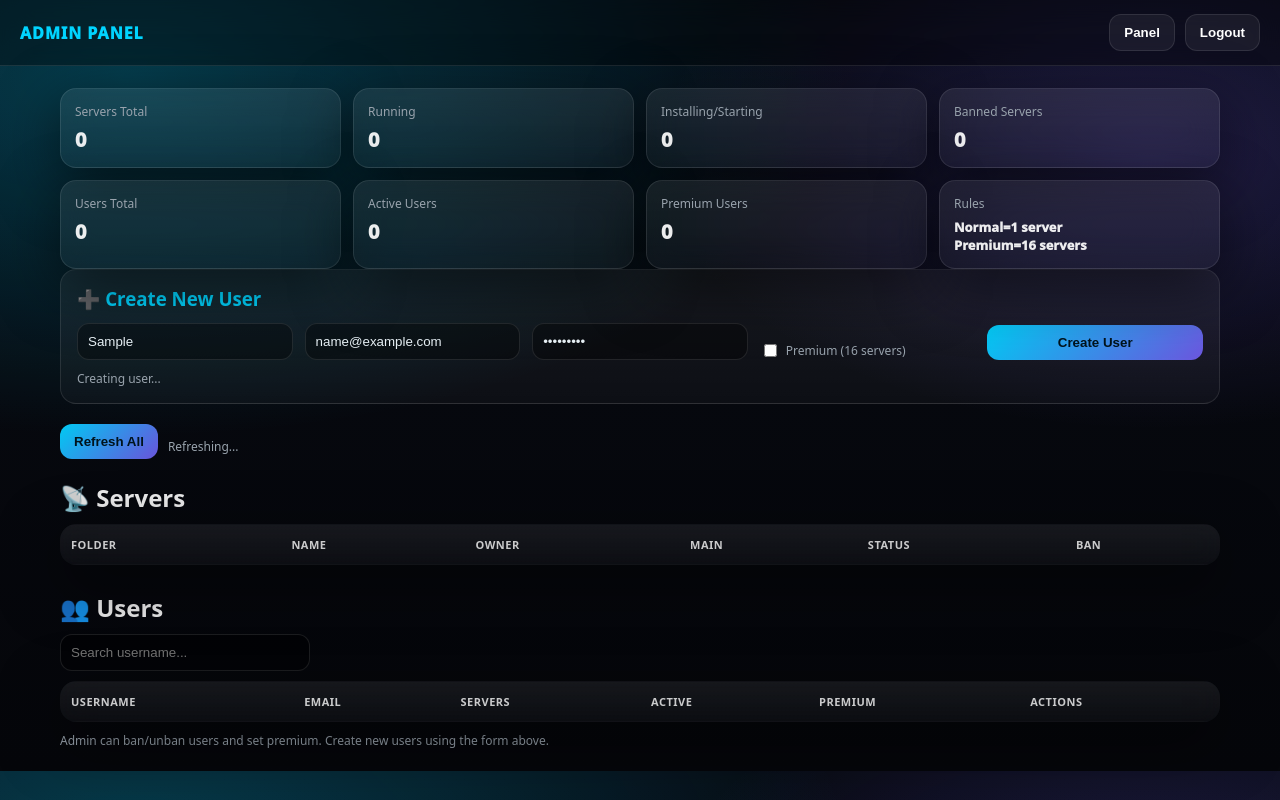
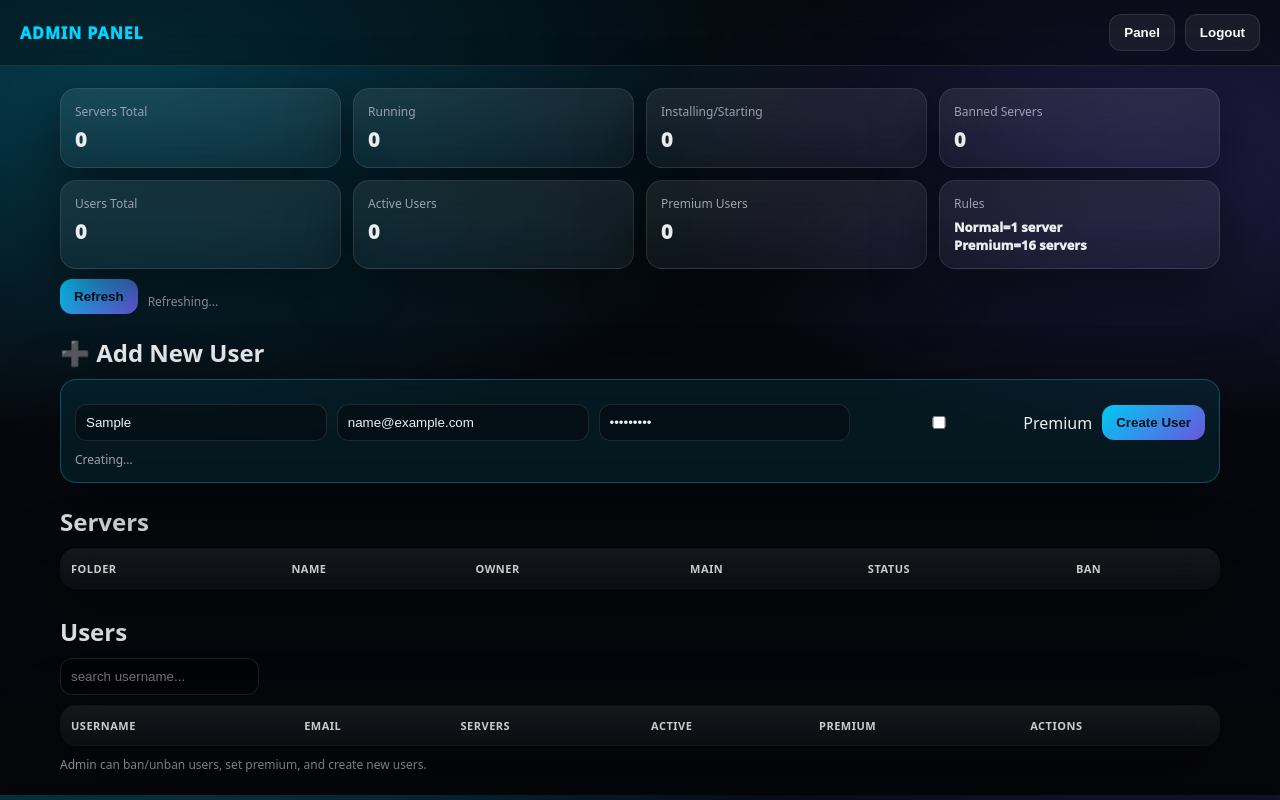
Before and after one commit to saadbelhioual102-sketch/RAGNAR-HOST1, a plain HTML site: page admin.html in a window 1280 px wide. Both pictures are taken after typing "Sample", "name@example.com", "Sample123" into the empty fields and a click on the button "Create User". Drawn offline with Linux system fonts and the light colour scheme; no server answers.

Commit message:
Update admin.html

```diff
--- a/admin.html
+++ b/admin.html
@@ -34,13 +34,10 @@
     .tag.ok{color:var(--ok)} .tag.bad{color:var(--danger)} .tag.mid{color:var(--warn)}
     .actions button{margin-right:6px;margin-top:4px}
     .row{display:flex;gap:10px;flex-wrap:wrap;align-items:center;margin:10px 0}
-    input, select{padding:10px;border-radius:12px;border:1px solid var(--border);background:rgba(0,0,0,.35);color:#e9f2f7;outline:none}
+    input{padding:10px;border-radius:12px;border:1px solid var(--border);background:rgba(0,0,0,.35);color:#e9f2f7;outline:none}
     .msg{margin-top:10px;color:var(--muted);font-size:12px}
-    .create-box{background:linear-gradient(180deg, rgba(255,255,255,.07), rgba(255,255,255,.03));border:1px solid var(--border);border-radius:16px;padding:16px;margin-bottom:20px}
-    .create-box h3{margin:0 0 12px 0;color:var(--accent)}
-    .create-grid{display:flex;gap:12px;flex-wrap:wrap;align-items:flex-end}
-    .create-grid .field{flex:1;min-width:140px}
-    .create-grid label{display:flex;align-items:center;gap:6px;font-size:12px;color:var(--muted)}
+    .new-user-card{background:rgba(0,212,255,.08);border:1px solid rgba(0,212,255,.3);margin-bottom:20px}
+    .new-user-card input{width:auto;flex:1;min-width:150px}
   </style>
 </head>
 <body>
@@ -53,7 +50,6 @@
   </div>
 
   <div class="wrap">
-    <!-- Stats -->
     <div class="grid">
       <div class="card"><div class="k">Servers Total</div><div class="v" id="st_total">0</div></div>
       <div class="card"><div class="k">Running</div><div class="v" id="st_run">0</div></div>
@@ -68,52 +64,43 @@
       <div class="card"><div class="k">Rules</div><div class="v" style="font-size:13px">Normal=1 server<br>Premium=16 servers</div></div>
     </div>
 
-    <!-- Create New User Section -->
-    <div class="create-box">
-      <h3>➕ Create New User</h3>
-      <div class="create-grid">
-        <div class="field">
-          <input type="text" id="newUsername" placeholder="Username" style="width:100%">
-        </div>
-        <div class="field">
-          <input type="email" id="newEmail" placeholder="Email" style="width:100%">
-        </div>
-        <div class="field">
-          <input type="password" id="newPassword" placeholder="Password (min 6)" style="width:100%">
-        </div>
-        <div class="field">
-          <label>
-            <input type="checkbox" id="newPremium"> Premium (16 servers)
-          </label>
-        </div>
-        <div class="field">
-          <button class="btn btn-accent" onclick="createUser()" style="width:100%">Create User</button>
-        </div>
-      </div>
-      <div id="createMsg" class="msg"></div>
-    </div>
-
     <div class="row">
-      <button class="btn btn-accent" onclick="refreshAll()">Refresh All</button>
+      <button class="btn btn-accent" onclick="refreshAll()">Refresh</button>
       <span class="msg" id="msg"></span>
     </div>
 
-    <!-- Servers Table -->
-    <h2>📡 Servers</h2>
+    <h2>➕ Add New User</h2>
+    <div class="card new-user-card">
+      <div class="row">
+        <input type="text" id="newUsername" placeholder="Username" style="flex:1">
+        <input type="email" id="newEmail" placeholder="Email" style="flex:1">
+        <input type="password" id="newPassword" placeholder="Password" style="flex:1">
+        <label style="display:flex;align-items:center;gap:6px">
+          <input type="checkbox" id="newPremium"> Premium
+        </label>
+        <button class="btn btn-accent" onclick="createUser()">Create User</button>
+      </div>
+      <div class="msg" id="createMsg"></div>
+    </div>
+
+    <h2>Servers</h2>
     <table>
-      <thead><tr><th>Folder</th><th>Name</th><th>Owner</th><th>Main</th><th>Status</th><th>Ban</th></tr></thead>
+      <thead>
+        <tr><th>Folder</th><th>Name</th><th>Owner</th><th>Main</th><th>Status</th><th>Ban</th></tr>
+      </thead>
       <tbody id="serversT"></tbody>
     </table>
 
-    <!-- Users Table -->
-    <h2 style="margin-top:26px">👥 Users</h2>
-    <div class="row"><input id="searchUser" placeholder="Search username..." oninput="filterUsers()" style="width:250px"></div>
+    <h2 style="margin-top:26px">Users</h2>
+    <div class="row"><input id="searchUser" placeholder="search username..." oninput="filterUsers()"></div>
     <table>
-      <thead><tr><th>Username</th><th>Email</th><th>Servers</th><th>Active</th><th>Premium</th><th>Actions</th></tr></thead>
+      <thead>
+        <tr><th>Username</th><th>Email</th><th>Servers</th><th>Active</th><th>Premium</th><th>Actions</th></tr>
+      </thead>
       <tbody id="usersT"></tbody>
     </table>
 
-    <div class="msg">Admin can ban/unban users and set premium. Create new users using the form above.</div>
+    <div class="msg">Admin can ban/unban users, set premium, and create new users.</div>
   </div>
 
 <script>
@@ -131,13 +118,13 @@ async function refreshStats(){
   const r=await fetch('/api/admin/quickstats');
   const d=await r.json();
   const s=d.stats||{};
-  document.getElementById('st_total').textContent=s.servers_total||0;
-  document.getElementById('st_run').textContent=s.servers_running||0;
-  document.getElementById('st_ins').textContent=s.servers_installing||0;
-  document.getElementById('st_ban').textContent=s.servers_banned||0;
-  document.getElementById('u_total').textContent=s.users_total||0;
-  document.getElementById('u_active').textContent=s.users_active||0;
-  document.getElementById('u_premium').textContent=s.users_premium||0;
+  st_total.textContent=s.servers_total||0;
+  st_run.textContent=s.servers_running||0;
+  st_ins.textContent=s.servers_installing||0;
+  st_ban.textContent=s.servers_banned||0;
+  u_total.textContent=s.users_total||0;
+  u_active.textContent=s.users_active||0;
+  u_premium.textContent=s.users_premium||0;
 }
 
 async function refreshServers(){
@@ -147,27 +134,22 @@ async function refreshServers(){
   (d.servers||[]).forEach(s=>{
     t.innerHTML += `
       <tr>
-        <td>${escapeHtml(s.folder)}</td>
-        <td>${escapeHtml(s.display_name)}</td>
-        <td>${escapeHtml(s.owner)}</td>
-        <td>${escapeHtml(s.startup_file || '')}</td>
+        <td>${s.folder}</td>
+        <td>${s.display_name}</td>
+        <td>${s.owner}</td>
+        <td>${s.startup_file || ''}</td>
         <td>${tagStatus(s.status)}</td>
         <td class="actions">
           ${s.banned
-            ? `<button class="btn" onclick="banServer('${escapeAttr(s.key || s.folder)}', false)">Unban</button>`
-            : `<button class="btn" style="border-color:rgba(255,107,107,.35);color:var(--danger)" onclick="banServer('${escapeAttr(s.key || s.folder)}', true)">Ban</button>`}
+            ? `<button class="btn" onclick="banServer('${s.folder}', false)">Unban</button>`
+            : `<button class="btn" style="border-color:rgba(255,107,107,.35);color:var(--danger)" onclick="banServer('${s.folder}', true)">Ban</button>`}
         </td>
       </tr>`;
   });
 }
 
-async function banServer(folderOrKey, banned){
-  if(!confirm(banned ? 'Are you sure you want to BAN this server?' : 'Are you sure you want to UNBAN this server?')) return;
-  await fetch('/api/admin/server/ban',{
-    method:'POST',
-    headers:{'Content-Type':'application/json'},
-    body:JSON.stringify({key: folderOrKey, banned})
-  });
+async function banServer(folder, banned){
+  await fetch('/api/admin/server/ban',{method:'POST',headers:{'Content-Type':'application/json'},body:JSON.stringify({folder,banned})});
   refreshAll();
 }
 
@@ -183,105 +165,79 @@ function renderUsers(arr){
   arr.forEach(u=>{
     t.innerHTML += `
       <tr>
-        <td>${escapeHtml(u.username)}</td>
-        <td>${escapeHtml(u.email || '')}</td>
+        <td>${u.username}</td>
+        <td>${u.email || ''}</td>
         <td>${u.servers}</td>
         <td>${u.active ? '<span class="tag ok">ACTIVE</span>' : '<span class="tag bad">BANNED</span>'}</td>
         <td>${u.premium ? '<span class="tag ok">PREMIUM</span>' : '<span class="tag">NORMAL</span>'}</td>
         <td class="actions">
-          <button class="btn" onclick="setActive('${escapeAttr(u.username)}', ${!u.active})">${u.active ? 'Ban' : 'Unban'}</button>
-          <button class="btn" onclick="setPremium('${escapeAttr(u.username)}', ${!u.premium})">${u.premium ? 'Remove Premium' : 'Make Premium'}</button>
+          <button class="btn" onclick="setActive('${u.username}', ${u.active ? 'false':'true'})">${u.active ? 'Ban' : 'Unban'}</button>
+          <button class="btn" onclick="setPremium('${u.username}', ${u.premium ? 'false':'true'})">${u.premium ? 'Remove Premium' : 'Make Premium'}</button>
         </td>
       </tr>`;
   });
 }
 
+async function createUser(){
+  const username=document.getElementById('newUsername').value.trim();
+  const email=document.getElementById('newEmail').value.trim();
+  const password=document.getElementById('newPassword').value;
+  const premium=document.getElementById('newPremium').checked;
+  const msgDiv=document.getElementById('createMsg');
+
+  if(!username || username.length<3){
+    msgDiv.textContent='Username must be at least 3 characters';
+    return;
+  }
+  if(!email || !email.includes('@')){
+    msgDiv.textContent='Valid email required';
+    return;
+  }
+  if(!password || password.length<6){
+    msgDiv.textContent='Password must be at least 6 characters';
+    return;
+  }
+
+  msgDiv.textContent='Creating...';
+  const r=await fetch('/api/admin/user/create',{
+    method:'POST',
+    headers:{'Content-Type':'application/json'},
+    body:JSON.stringify({username,email,password,premium})
+  });
+  const d=await r.json();
+  if(!d.success){
+    msgDiv.textContent=d.message||'Creation failed';
+  } else {
+    msgDiv.textContent='User created ✅';
+    document.getElementById('newUsername').value='';
+    document.getElementById('newEmail').value='';
+    document.getElementById('newPassword').value='';
+    document.getElementById('newPremium').checked=false;
+    refreshUsers();
+    refreshStats();
+    setTimeout(()=>msgDiv.textContent='', 2000);
+  }
+}
+
 async function setActive(username, active){
-  if(!confirm(active ? `Activate user "${username}"?` : `Ban user "${username}"?`)) return;
   await fetch('/api/admin/user/update',{method:'POST',headers:{'Content-Type':'application/json'},body:JSON.stringify({username,active})});
   refreshUsers(); refreshStats();
 }
-
 async function setPremium(username, premium){
   await fetch('/api/admin/user/update',{method:'POST',headers:{'Content-Type':'application/json'},body:JSON.stringify({username,premium})});
   refreshUsers(); refreshStats();
 }
-
 function filterUsers(){
   const q=(document.getElementById('searchUser').value||'').toLowerCase().trim();
   if(!q) return renderUsers(usersCache);
   renderUsers(usersCache.filter(u => (u.username||'').toLowerCase().includes(q)));
 }
 
-async function createUser() {
-  const username = document.getElementById('newUsername').value.trim();
-  const email = document.getElementById('newEmail').value.trim();
-  const password = document.getElementById('newPassword').value;
-  const premium = document.getElementById('newPremium').checked;
-  const msgDiv = document.getElementById('createMsg');
-
-  if (!username || !email || !password) {
-    msgDiv.textContent = '❌ Please fill all fields';
-    msgDiv.style.color = 'var(--danger)';
-    return;
-  }
-  if (password.length < 6) {
-    msgDiv.textContent = '❌ Password must be at least 6 characters';
-    msgDiv.style.color = 'var(--danger)';
-    return;
-  }
-  if (!email.includes('@')) {
-    msgDiv.textContent = '❌ Enter a valid email';
-    msgDiv.style.color = 'var(--danger)';
-    return;
-  }
-
-  msgDiv.textContent = 'Creating user...';
-  msgDiv.style.color = 'var(--muted)';
-
-  const res = await fetch('/api/admin/user/create', {
-    method: 'POST',
-    headers: { 'Content-Type': 'application/json' },
-    body: JSON.stringify({ username, email, password, premium })
-  });
-  const data = await res.json();
-
-  if (data.success) {
-    msgDiv.textContent = `✅ User "${username}" created successfully!`;
-    msgDiv.style.color = 'var(--ok)';
-    document.getElementById('newUsername').value = '';
-    document.getElementById('newEmail').value = '';
-    document.getElementById('newPassword').value = '';
-    document.getElementById('newPremium').checked = false;
-    refreshUsers();
-    refreshStats();
-    setTimeout(() => { msgDiv.textContent = ''; }, 3000);
-  } else {
-    msgDiv.textContent = `❌ ${data.message}`;
-    msgDiv.style.color = 'var(--danger)';
-  }
+async function refreshAll(){
+  document.getElementById('msg').textContent='Refreshing...';
+  await Promise.all([refreshStats(), refreshServers(), refreshUsers()]);
+  document.getElementById('msg').textContent='Done ✅';
 }
-
-async function refreshAll(){
-  document.getElementById('msg').textContent = 'Refreshing...';
-  await Promise.all([refreshStats(), refreshServers(), refreshUsers()]);
-  document.getElementById('msg').textContent = 'Done ✅';
-  setTimeout(() => { document.getElementById('msg').textContent = ''; }, 2000);
-}
-
-function escapeHtml(s){
-  return (s||'').replace(/[&<>]/g, function(m){
-    if(m === '&') return '&amp;';
-    if(m === '<') return '&lt;';
-    if(m === '>') return '&gt;';
-    return m;
-  });
-}
-
-function escapeAttr(s){
-  return encodeURIComponent(s);
-}
-
 document.addEventListener('DOMContentLoaded', refreshAll);
 </script>
 </body>
```
